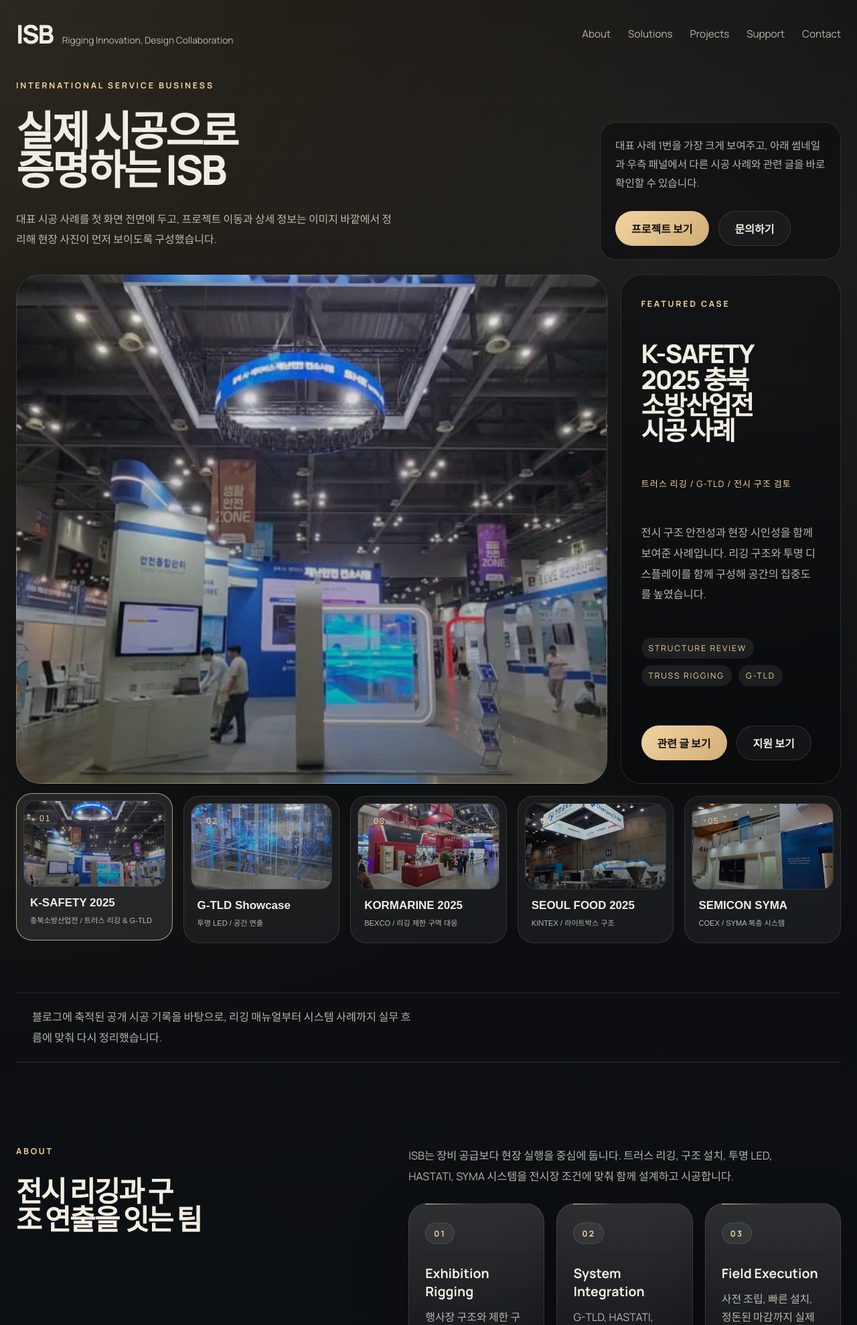
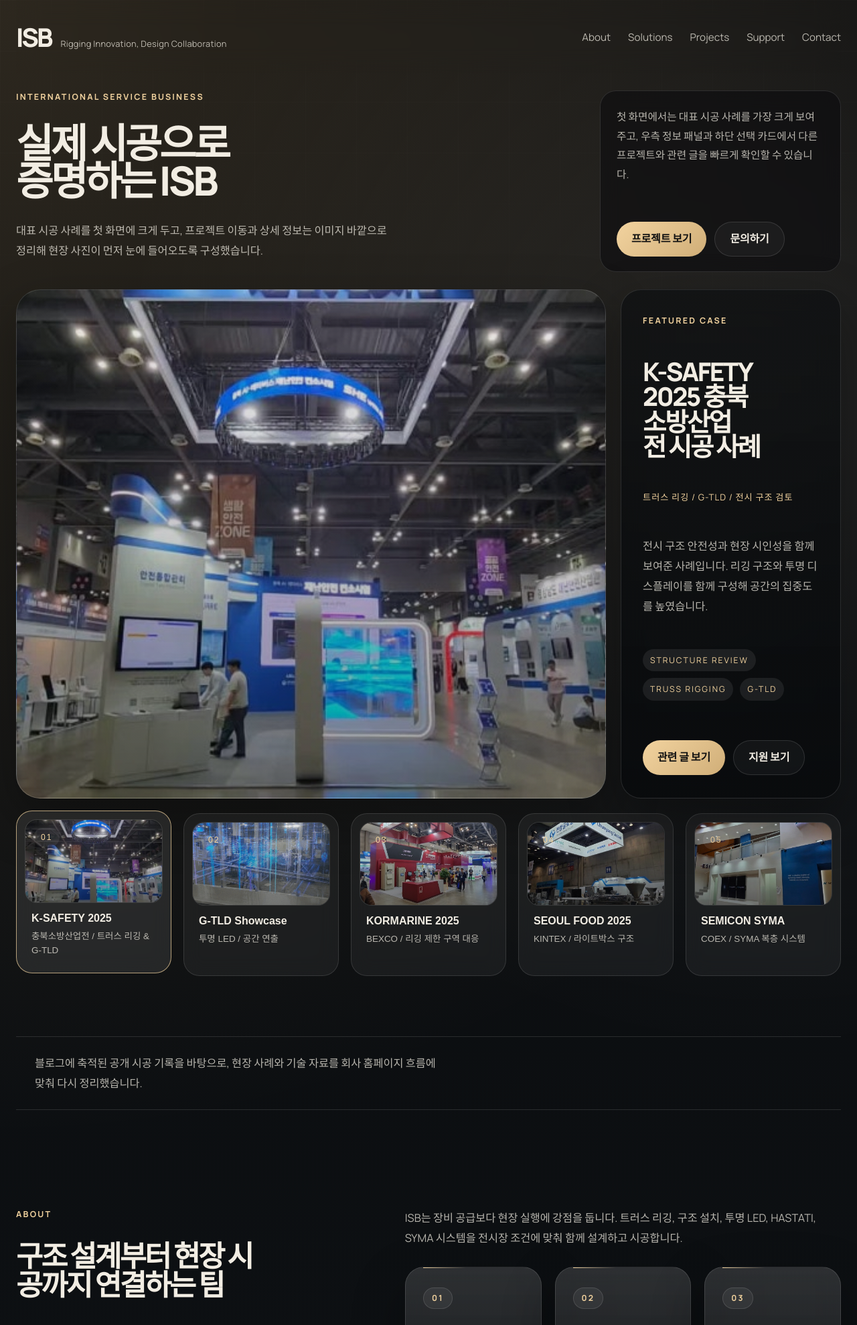
Before and after one commit to khs880514-code/ISBhompage, a PHP site: page / in a window 1280 px wide. Shown: the top 1978 px of the page at 67% size. Run offline with PHP 8.4, Linux system fonts and the light colour scheme.

Commit message:
Refine homepage typography and section pacing

```diff
--- a/index.html
+++ b/index.html
@@ -89,7 +89,10 @@
             </div>
 
             <aside class="hero-lead-panel">
-              <p>대표 사례 1번을 가장 크게 보여주고, 아래 썸네일과 우측 패널에서 다른 시공 사례와 관련 글을 바로 확인할 수 있습니다.</p>
+              <p>
+                첫 화면에서는 대표 시공 사례를 가장 크게 보여주고, 우측 정보 패널과 하단 선택 카드에서 다른 프로젝트와
+                관련 글을 빠르게 확인할 수 있습니다.
+              </p>
               <div class="hero-actions">
                 <a class="button button-solid" href="#projects">프로젝트 보기</a>
                 <a class="button button-ghost" href="#contact">문의하기</a>
@@ -169,7 +172,10 @@
         <section class="section" id="solutions">
           <div class="section-heading reveal">
             <p class="eyebrow">Solutions</p>
-            <h2>현장 기준으로 정리한 ISB 솔루션</h2>
+            <h2>전시장 조건에 맞춰 구성하는 ISB 솔루션</h2>
+            <p class="section-summary">
+              트러스 리깅, 투명 LED, HASTATI, SYMA 시스템을 현장 구조와 일정에 맞춰 유연하게 연결합니다.
+            </p>
           </div>
           <div class="cards four-up" id="solutions-list"></div>
         </section>
@@ -177,7 +183,11 @@
         <section class="section section-dark" id="projects">
           <div class="section-heading reveal">
             <p class="eyebrow">Projects</p>
-            <h2>대표 시공 사례 아카이브</h2>
+            <h2>실제 시공 사진으로 보는 대표 프로젝트</h2>
+            <p class="section-summary">
+              대표 시공 사진과 핵심 조건을 함께 보여줘, 어떤 현장에 어떤 방식이 적용됐는지 한눈에 볼 수 있도록
+              정리했습니다.
+            </p>
           </div>
           <div class="portfolio-grid" id="projects-list"></div>
         </section>
@@ -205,9 +215,9 @@
               <div class="contact-copy">
                 <p class="eyebrow">Contact</p>
                 <h2>프로젝트 조건에 맞는 구조와 시공 방식을 제안합니다</h2>
-                <p>
-                  전화와 이메일은 바로 연결되고, 문의 폼은 현장 조건과 일정까지 함께 받을 수 있게 구성했습니다.
-                  실제 운영 시에는 보안 설정만 마치면 바로 사용할 수 있습니다.
+                <p class="contact-intro">
+                  전화와 이메일은 바로 연결되고, 문의 폼에서는 일정, 장소, 필요 시스템까지 함께 받아 빠르게 검토할 수
+                  있도록 구성했습니다.
                 </p>
                 <div class="contact-meta" id="contact-meta"></div>
                 <div class="hero-actions">
--- a/styles.css
+++ b/styles.css
@@ -10,6 +10,9 @@
   --accent-strong: #f2d39f;
   --shadow: 0 30px 80px rgba(0, 0, 0, 0.32);
   --max-width: 1240px;
+  --section-gap: 108px;
+  --copy-line: 1.84;
+  --title-tight: -0.065em;
 }
 
 *,
@@ -26,6 +29,10 @@ body {
   margin: 0;
   min-height: 100vh;
   font-family: "Manrope", "Noto Sans KR", sans-serif;
+  line-height: 1.58;
+  text-rendering: optimizeLegibility;
+  -webkit-font-smoothing: antialiased;
+  -moz-osx-font-smoothing: grayscale;
   color: var(--text);
   background:
     radial-gradient(circle at top left, rgba(208, 174, 120, 0.18), transparent 28%),
@@ -66,7 +73,7 @@ a {
   position: relative;
   width: min(calc(100% - 48px), var(--max-width));
   margin: 0 auto;
-  padding-bottom: 64px;
+  padding-bottom: 88px;
 }
 
 .site-header {
@@ -77,7 +84,7 @@ a {
   align-items: center;
   justify-content: space-between;
   gap: 24px;
-  padding: 24px 0;
+  padding: 26px 0 22px;
   backdrop-filter: blur(18px);
 }
 
@@ -88,16 +95,17 @@ a {
 }
 
 .brand-main {
-  font-size: clamp(2rem, 3vw, 2.8rem);
+  font-size: clamp(2.1rem, 3vw, 2.95rem);
   font-weight: 800;
-  letter-spacing: -0.06em;
+  letter-spacing: -0.08em;
 }
 
 .brand-sub {
   max-width: 320px;
   color: var(--text-soft);
-  font-size: 0.86rem;
-  line-height: 1.4;
+  font-size: 0.8rem;
+  line-height: 1.55;
+  letter-spacing: 0.02em;
 }
 
 .site-nav {
@@ -157,15 +165,15 @@ a {
 
 .hero-gallery {
   position: relative;
-  padding: 18px 0 64px;
+  padding: 26px 0 76px;
 }
 
 .hero-lead {
   display: grid;
   grid-template-columns: minmax(0, 1fr) minmax(280px, 360px);
-  gap: 20px;
-  align-items: end;
-  margin-bottom: 22px;
+  gap: 28px;
+  align-items: stretch;
+  margin-bottom: 26px;
 }
 
 .hero-lead-panel,
@@ -178,12 +186,16 @@ a {
 
 .hero-lead-copy {
   max-width: 760px;
+  align-self: end;
 }
 
 .hero-lead-panel {
+  display: flex;
+  flex-direction: column;
+  justify-content: space-between;
   width: min(360px, 100%);
   margin-left: auto;
-  padding: 20px 22px;
+  padding: 24px 24px 22px;
   border-radius: 24px;
   background: rgba(10, 11, 13, 0.54);
 }
@@ -191,14 +203,14 @@ a {
 .hero-lead-panel p {
   margin: 0;
   color: var(--text-soft);
-  line-height: 1.8;
+  line-height: var(--copy-line);
   font-size: 0.98rem;
 }
 
 .hero-showcase {
   display: grid;
   grid-template-columns: minmax(0, 1.5fr) minmax(320px, 0.56fr);
-  gap: 20px;
+  gap: 22px;
   align-items: stretch;
 }
 
@@ -232,7 +244,7 @@ a {
 .hero-stage-copy {
   display: flex;
   flex-direction: column;
-  gap: 14px;
+  gap: 16px;
   max-width: none;
 }
 
@@ -263,7 +275,7 @@ a {
   margin: 0 0 16px;
   color: var(--accent-strong);
   text-transform: uppercase;
-  letter-spacing: 0.22em;
+  letter-spacing: 0.18em;
   font-size: 0.78rem;
   font-weight: 700;
 }
@@ -273,15 +285,15 @@ a {
 .contact-card h2,
 .hero-spotlight h2 {
   margin: 0;
-  line-height: 1;
-  letter-spacing: -0.05em;
+  line-height: 0.98;
+  letter-spacing: var(--title-tight);
   font-weight: 800;
 }
 
 .hero-stage-copy h1 {
-  max-width: 12ch;
-  font-size: clamp(2.8rem, 4.8vw, 4.9rem);
-  line-height: 0.94;
+  max-width: 11ch;
+  font-size: clamp(3rem, 4.7vw, 5.1rem);
+  line-height: 0.92;
   text-wrap: balance;
 }
 
@@ -289,15 +301,17 @@ a {
 .section-body > p,
 .contact-card > p,
 .intro-band p,
-.hero-case-summary {
+.hero-case-summary,
+.contact-form-note,
+.contact-form-status {
   color: var(--text-soft);
   font-size: 1.02rem;
-  line-height: 1.9;
+  line-height: var(--copy-line);
 }
 
 .hero-text {
-  max-width: 58ch;
-  font-size: 1rem;
+  max-width: 56ch;
+  font-size: 1.02rem;
   text-wrap: pretty;
 }
 
@@ -306,7 +320,7 @@ a {
   flex-direction: column;
   justify-content: space-between;
   width: 100%;
-  padding: 34px 30px;
+  padding: 36px 32px 34px;
   border-radius: 30px;
   background:
     linear-gradient(180deg, rgba(8, 10, 12, 0.68), rgba(8, 10, 12, 0.92)),
@@ -316,21 +330,22 @@ a {
 }
 
 .hero-spotlight h2 {
-  font-size: clamp(2.1rem, 3vw, 3.2rem);
-  max-width: 7ch;
+  font-size: clamp(2.2rem, 3vw, 3.35rem);
+  max-width: 8ch;
   text-wrap: balance;
 }
 
 .hero-case-meta {
-  margin: 18px 0 0;
+  margin: 16px 0 0;
   color: var(--accent-strong);
   letter-spacing: 0.08em;
   text-transform: uppercase;
   font-size: 0.82rem;
+  line-height: 1.5;
 }
 
 .hero-case-summary {
-  margin: 18px 0 0;
+  margin: 16px 0 0;
 }
 
 .hero-case-tags {
@@ -359,7 +374,7 @@ a {
 .hero-actions {
   display: flex;
   flex-wrap: wrap;
-  gap: 14px;
+  gap: 12px;
   margin-top: 28px;
 }
 
@@ -368,9 +383,10 @@ a {
   align-items: center;
   justify-content: center;
   min-height: 52px;
-  padding: 0 24px;
+  padding: 0 22px;
   border-radius: 999px;
   font-weight: 700;
+  letter-spacing: -0.01em;
   transition:
     transform 180ms ease,
     background 180ms ease,
@@ -396,16 +412,16 @@ a {
 .project-selector {
   display: grid;
   grid-template-columns: repeat(5, minmax(0, 1fr));
-  gap: 16px;
-  margin-top: 18px;
+  gap: 18px;
+  margin-top: 22px;
 }
 
 .project-chip {
   display: flex;
   flex-direction: column;
-  gap: 14px;
-  min-height: 220px;
-  padding: 10px;
+  gap: 12px;
+  min-height: 228px;
+  padding: 12px;
   border: 1px solid var(--line);
   border-radius: 24px;
   background: rgba(255, 255, 255, 0.05);
@@ -453,17 +469,19 @@ a {
 .project-chip-copy {
   display: flex;
   flex-direction: column;
-  gap: 8px;
+  gap: 6px;
   padding: 0 10px 10px;
 }
 
 .project-chip strong {
-  font-size: 1.06rem;
+  font-size: 1rem;
+  line-height: 1.35;
 }
 
 .project-chip small {
   color: var(--text-soft);
-  line-height: 1.6;
+  line-height: 1.58;
+  font-size: 0.84rem;
 }
 
 .project-chip:hover,
@@ -475,19 +493,19 @@ a {
 }
 
 .intro-band {
-  margin: 10px 0 32px;
-  padding: 20px 24px;
+  margin: 14px 0 38px;
+  padding: 24px 28px;
   border-top: 1px solid var(--line);
   border-bottom: 1px solid var(--line);
 }
 
 .section {
-  padding: 92px 0;
+  padding: var(--section-gap) 0;
 }
 
 .section-dark {
-  margin: 18px calc(50% - 50vw);
-  padding: 92px max(calc(50vw - 620px), 24px);
+  margin: 26px calc(50% - 50vw);
+  padding: var(--section-gap) max(calc(50vw - 620px), 24px);
   background:
     radial-gradient(circle at top right, rgba(208, 174, 120, 0.14), transparent 20%),
     linear-gradient(180deg, rgba(255, 255, 255, 0.03), rgba(255, 255, 255, 0.01));
@@ -497,26 +515,41 @@ a {
 
 .section-split {
   display: grid;
-  grid-template-columns: 0.92fr 1.08fr;
-  gap: 36px;
+  grid-template-columns: 0.9fr 1.1fr;
+  gap: 48px;
 }
 
 .section-heading {
   display: grid;
-  gap: 14px;
+  gap: 16px;
   align-content: start;
 }
 
-.section-heading h2,
+.section-heading h2 {
+  font-size: clamp(2.05rem, 3.4vw, 3.65rem);
+  max-width: 13ch;
+  text-wrap: balance;
+}
+
 .contact-card h2 {
-  font-size: clamp(1.95rem, 3.3vw, 3.5rem);
+  font-size: clamp(2.05rem, 3.4vw, 3.65rem);
   max-width: 12ch;
   text-wrap: balance;
 }
 
 .section-body {
   display: grid;
-  gap: 24px;
+  gap: 28px;
+}
+
+.section-summary,
+.contact-intro {
+  max-width: 56ch;
+  margin: 0;
+  color: var(--text-soft);
+  font-size: 0.98rem;
+  line-height: 1.78;
+  text-wrap: pretty;
 }
 
 .value-list,
@@ -564,8 +597,9 @@ a {
 .value-card strong,
 .support-list h3 {
   display: block;
-  margin-top: 12px;
-  font-size: 1.18rem;
+  margin-top: 14px;
+  font-size: 1.14rem;
+  line-height: 1.25;
 }
 
 .card p,
@@ -615,12 +649,12 @@ a {
 }
 
 .value-card strong {
-  margin-top: 30px;
-  font-size: 1.22rem;
+  margin-top: 26px;
+  font-size: 1.2rem;
 }
 
 .value-card p {
-  max-width: 24ch;
+  max-width: 26ch;
 }
 
 .portfolio-card {
@@ -885,7 +930,7 @@ a {
 .section-body > p,
 .contact-copy > p,
 .intro-band p {
-  max-width: 58ch;
+  max-width: 62ch;
   margin: 0;
   text-wrap: pretty;
 }
```
Also changed, not shown: other parts of styles.css (+40 -29 lines), site-data.js (+6 -6 lines).
